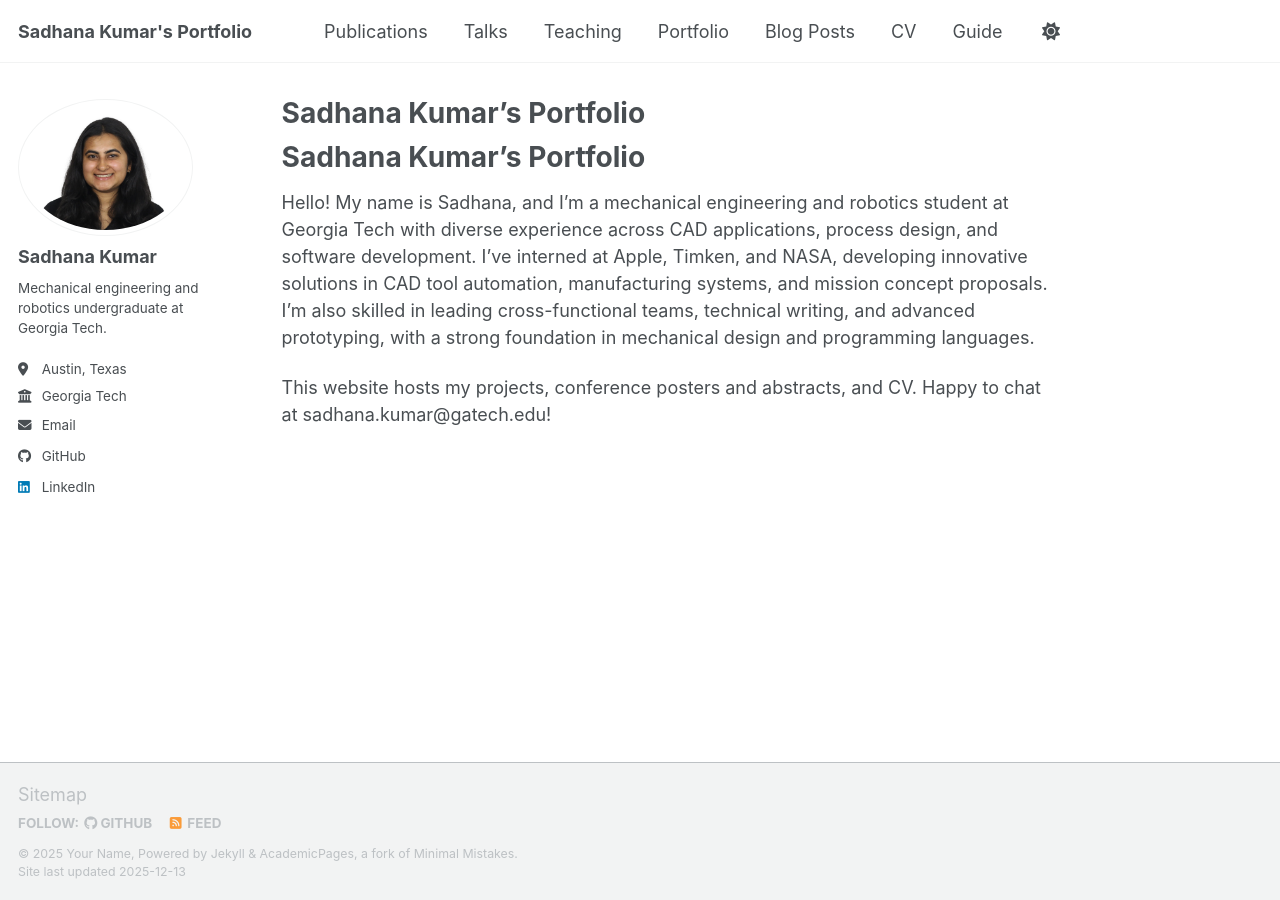
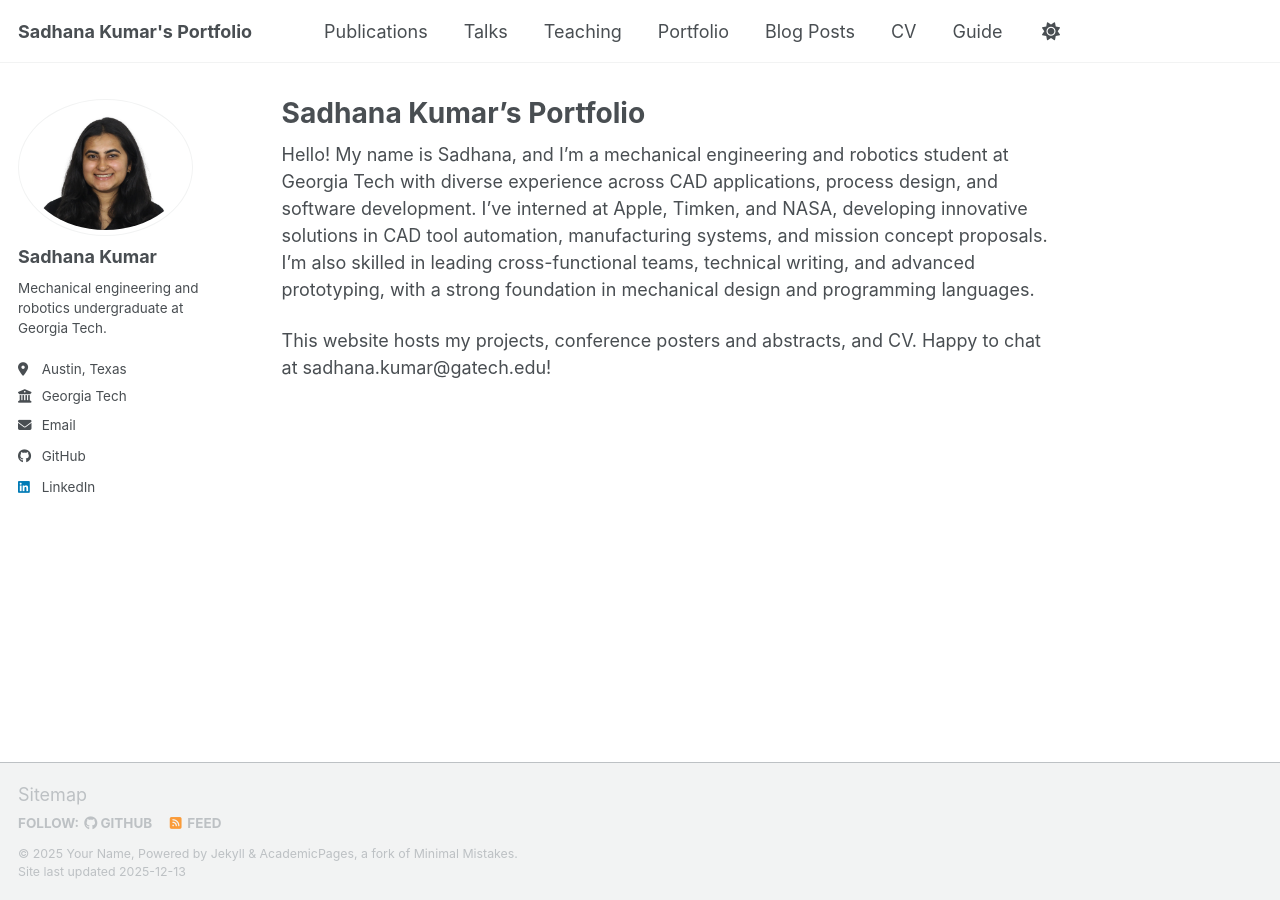
Before and after one commit to s-kumar72/s-kumar72.github.io, a Jekyll site: the page built from _pages/about.md, in a window 1280 px wide. Built offline with Jekyll 4.4.1, drawn with Linux system fonts in a browser that asks for light colours; a script bundle is joined from its source files by our own code; library files that are not in the unit come from our copies.

Commit message:
Update about.md

```diff
--- a/_pages/about.md
+++ b/_pages/about.md
@@ -6,8 +6,7 @@ redirect_from:
   - /about/
   - /about.html
 ---
-Sadhana Kumar's Portfolio
-======
+
 Hello! My name is Sadhana, and I'm a mechanical engineering and robotics student at Georgia Tech with diverse experience across CAD applications, process design, and software development. I've interned at Apple, Timken, and NASA, developing innovative solutions in CAD tool automation, manufacturing systems, and mission concept proposals. I'm also skilled in leading cross-functional teams, technical writing, and advanced prototyping, with a strong foundation in mechanical design and programming languages.
 
 This website hosts my projects, conference posters and abstracts, and CV. Happy to chat at sadhana.kumar@gatech.edu!
```
